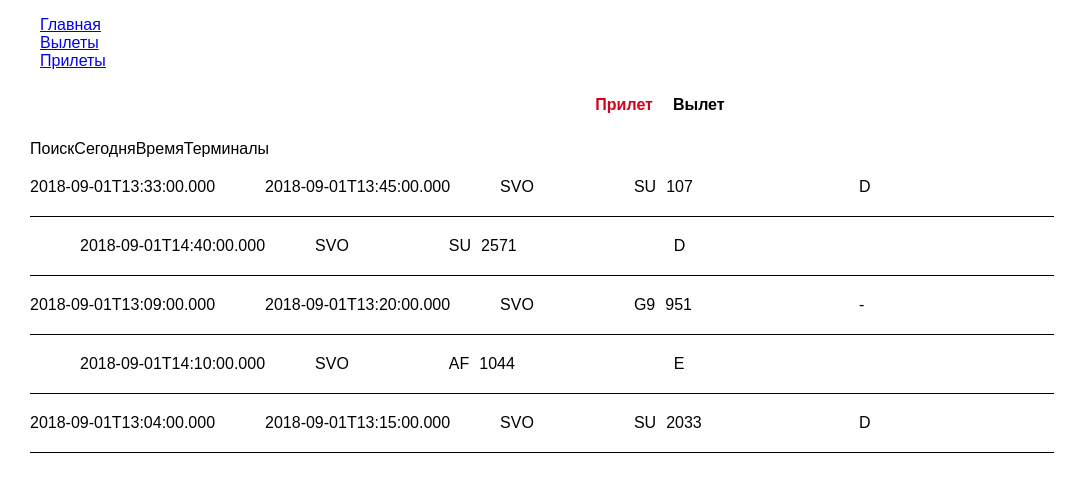
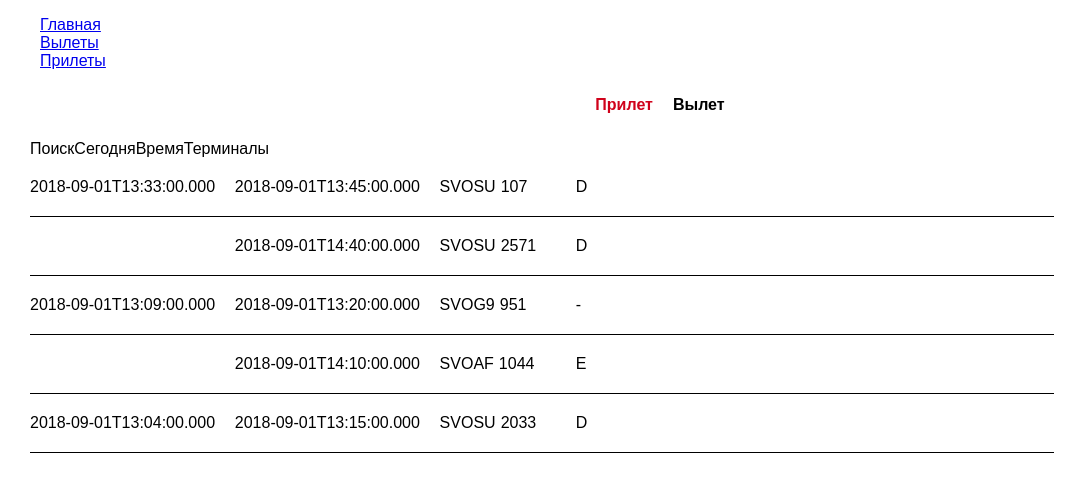
Before and after one commit to ViktorZhurbin/flights-test-ya, a React (Create React App) app: page / in a window 1280 px wide. Shown: the top 492 px of the page, without its empty margins (0-1087 px from the left). Built offline with nearby package versions, Linux system fonts and the light colour scheme.

Commit message:
styles - width in %

```diff
--- a/src/index.css
+++ b/src/index.css
@@ -35,21 +35,24 @@
 }
 
 .flight-row__time {
-  margin-right: 50px;
+  width: calc(20%);
 }
 
-.flight-row__destination {
-  margin-right: 100px;
+.flight-row__city {
+  width: calc(40%);
 
 }
 
 .flight-row__airline {
   display: flex;
-  min-width: 125px;
-  width: 125px;
-  margin-right: 100px;
+  width: calc(10%);
+
 }
 
 .flight-row__airline-name {
-  margin-right: 10px;
+  margin-right: 5px;
 }
+
+.flight-row__terminal {
+  width: 10%;
+}
```
